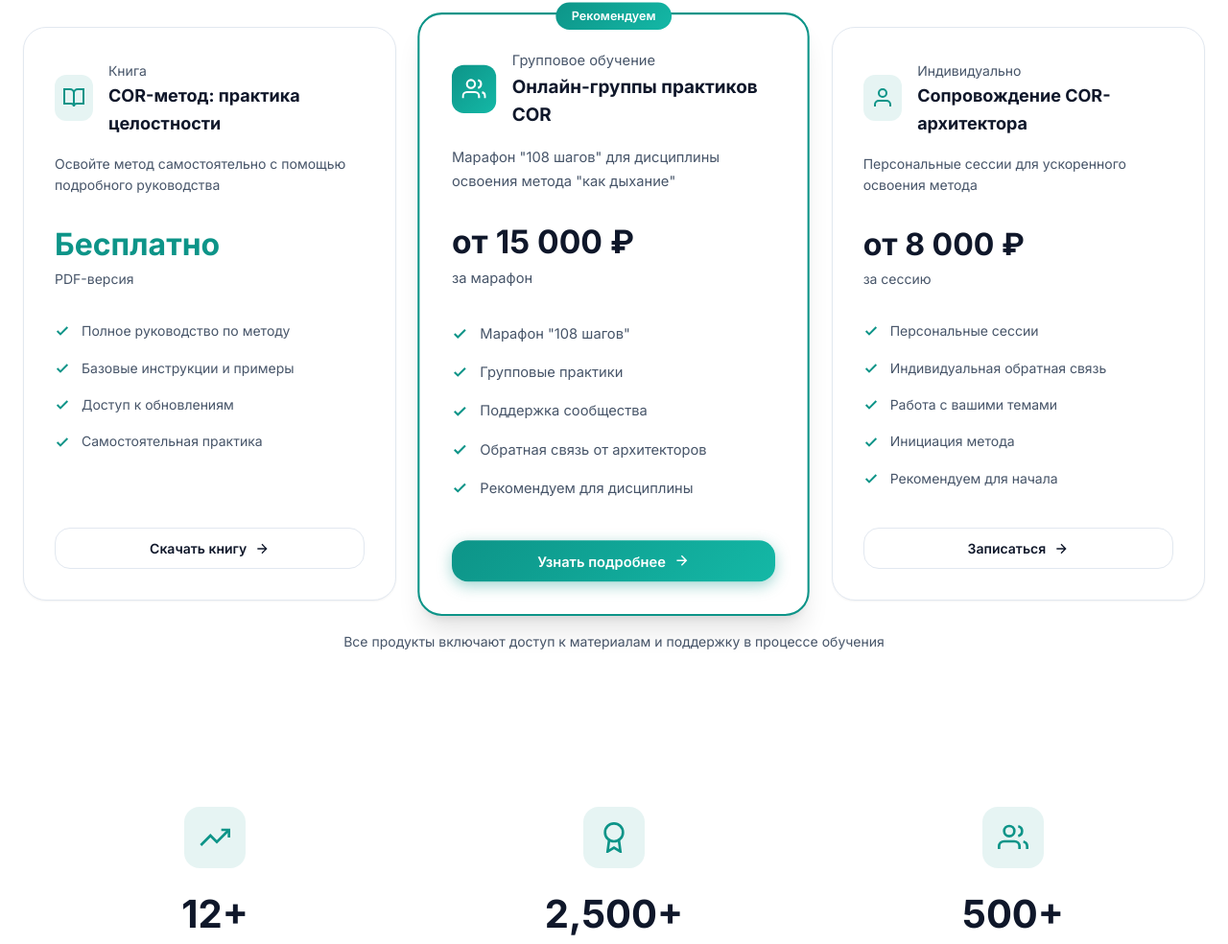
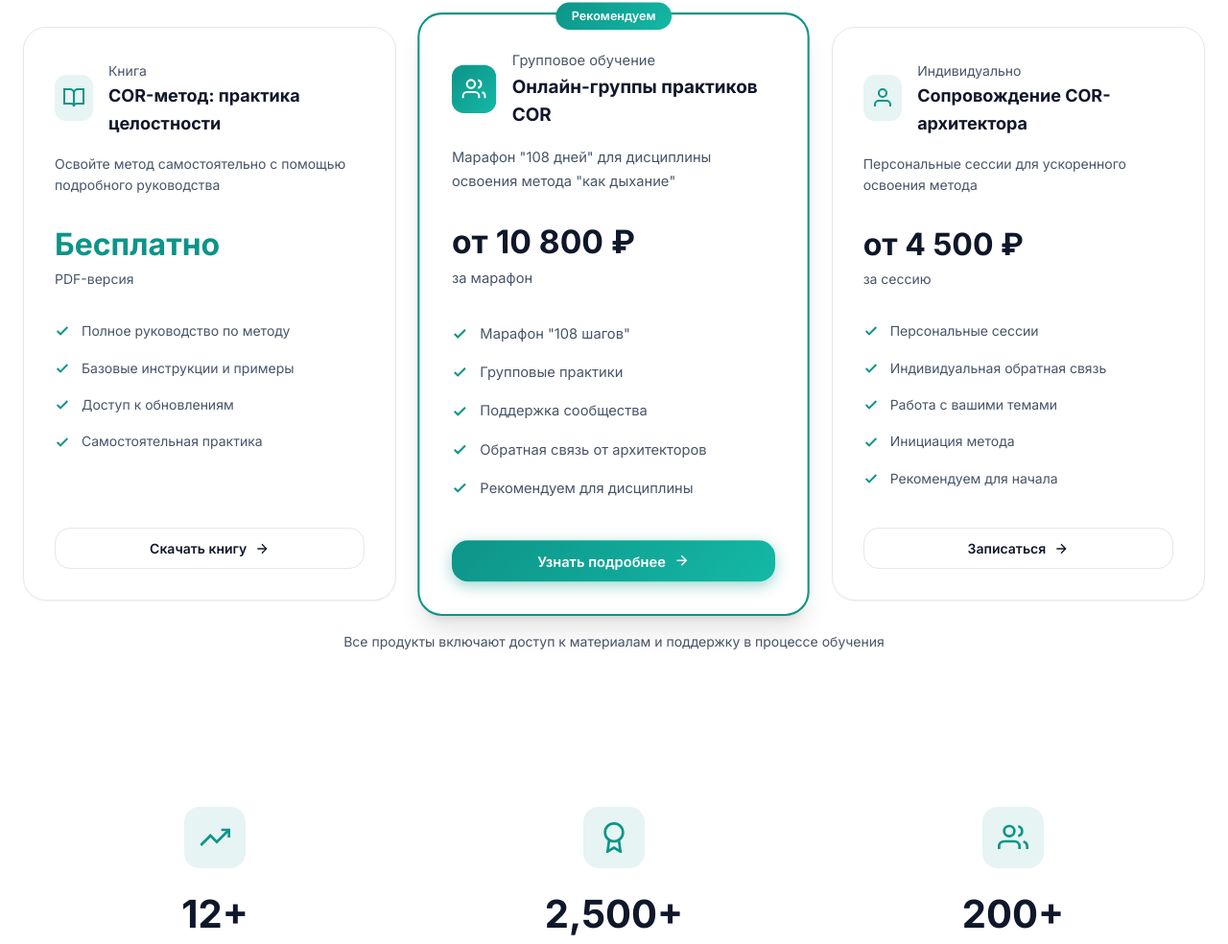
Before and after one commit to cormethod/cormethod, a plain HTML site: page index.html in a window 1280 px wide. Shown: the part 4008-4992 px from the top of the page at 96% size. Drawn offline with Linux system fonts and the light colour scheme.

Commit message:
Update index.html

```diff
--- a/index.html
+++ b/index.html
@@ -413,9 +413,9 @@
               <h3>Онлайн-группы практиков COR</h3>
             </div>
           </div>
-          <p class="product-desc">Марафон "108 шагов" для дисциплины освоения метода "как дыхание"</p>
+          <p class="product-desc">Марафон "108 дней" для дисциплины освоения метода "как дыхание"</p>
           <div class="product-price">
-            <span class="price">от 15 000 ₽</span>
+            <span class="price">от 10 800 ₽</span>
             <span class="price-note">за марафон</span>
           </div>
           <ul class="product-features">
@@ -448,7 +448,7 @@
           </div>
           <p class="product-desc">Персональные сессии для ускоренного освоения метода</p>
           <div class="product-price">
-            <span class="price">от 8 000 ₽</span>
+            <span class="price">от 4 500 ₽</span>
             <span class="price-note">за сессию</span>
           </div>
           <ul class="product-features">
@@ -504,7 +504,7 @@
               <path d="M16 3.13a4 4 0 0 1 0 7.75"/>
             </svg>
           </div>
-          <div class="stat-number">500+</div>
+          <div class="stat-number">200+</div>
           <div class="stat-label">обученных людей</div>
         </div>
       </div>
```
